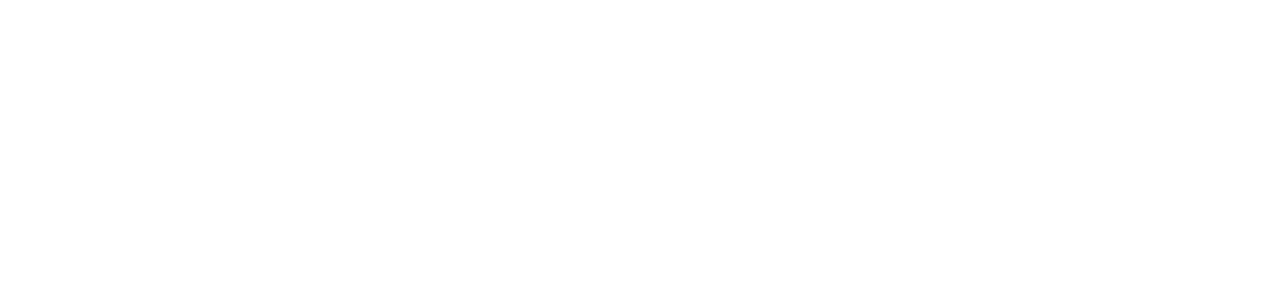
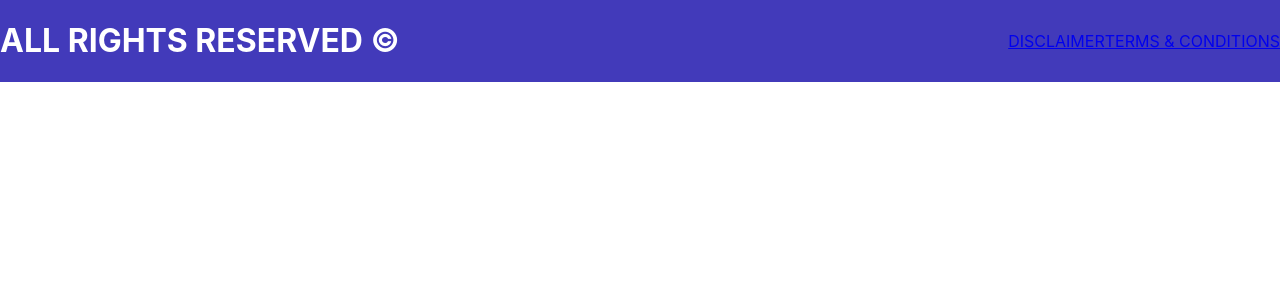
Before and after one commit to Business-Recommendation/web-FE, a React (Create React App) app in the folder client/: page / in a window 1280 px wide. Shown: the top 300 px of the page. Built offline with nearby package versions, Linux system fonts and the light colour scheme.

Commit message:
footer appears on DOM

```diff
--- a/client/src/App.js
+++ b/client/src/App.js
@@ -1,11 +1,13 @@
 import React from 'react'
 
 import AppRouter from './components/router/AppRouter'
+import Footer from './components/footer/Footer'
 
 function App() {
   return (
     <div>
       <AppRouter />
+      <Footer />
     </div>
   )
 }
--- a/client/src/Components/footer/Footer.js
+++ b/client/src/Components/footer/Footer.js
@@ -0,0 +1,17 @@
+import React from 'react'
+import { NavLink } from 'react-router-dom'
+
+const Footer = () => {
+    return (
+        <div style={{display:'flex',alignItems:'center',justifyContent:'space-between',color:'white',backgroundColor:'#423ABA'}}>
+            <h1>ALL RIGHTS RESERVED ©</h1>
+
+            <div style={{display:'flex',justifyContent:'space-between'}}>
+                <NavLink to='disclaimer'>DISCLAIMER</NavLink>
+                <NavLink to='terms-and-conditions'>TERMS & CONDITIONS</NavLink>
+            </div>
+        </div>
+    )
+}
+
+export default Footer
```
